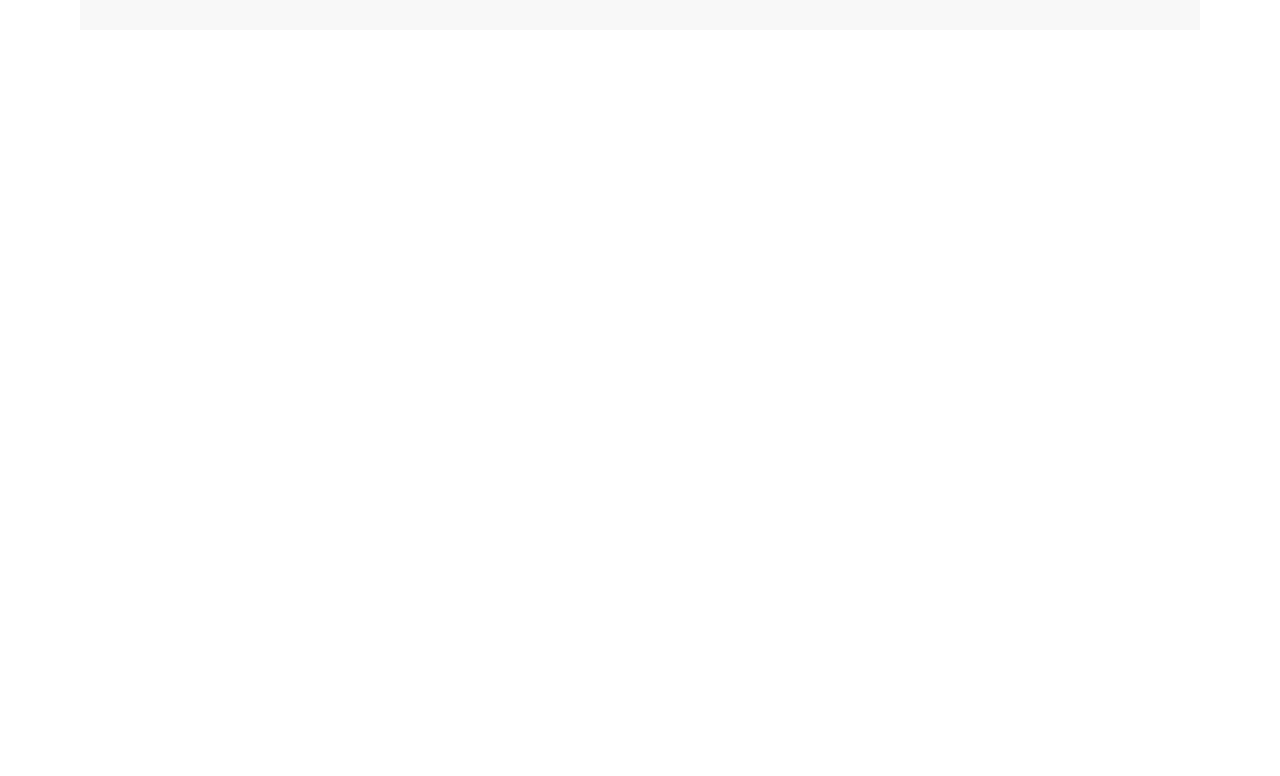
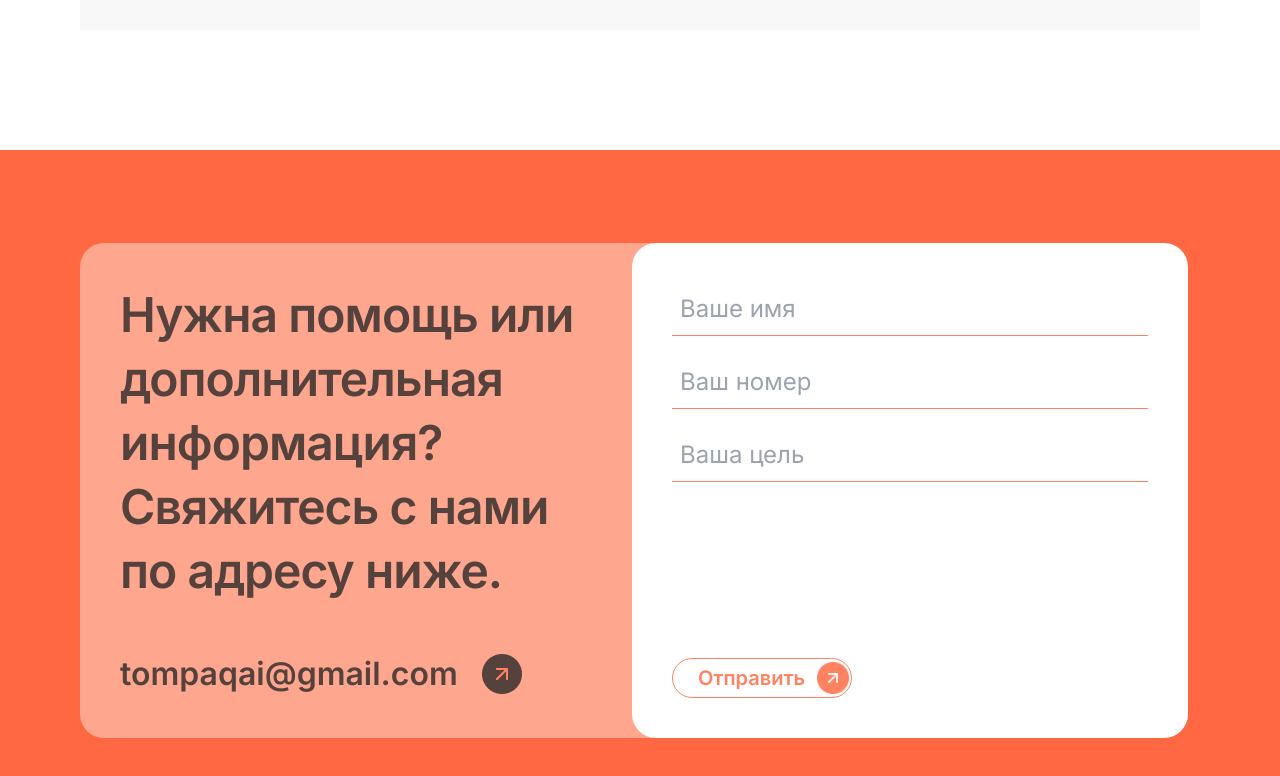
Before and after one commit to 1zzat1lla-Fayzullayev/tompaqai, a React (Vite) app: page / in a window 1280 px wide. Shown: the part 4949-5725 px from the top of the page. Before the commit the page ends 4979 px from the top, so only its background shows below. Built offline with nearby package versions, Linux system fonts and the light colour scheme.

Commit message:
add form

```diff
--- a/src/App.tsx
+++ b/src/App.tsx
@@ -8,6 +8,7 @@ import MainStep from './components/MainStep'
 import Navbar from './components/Navbar'
 import Images from './Images'
 import Faq from './components/Faq'
+import Form from './components/Form'
 
 function App() {
 	const [loading, setLoading] = useState<boolean>(true)
@@ -50,6 +51,7 @@ function App() {
 			<InformationProject />
 			<Charity />
 			<Faq />
+			<Form />
 		</>
 	)
 }
--- a/src/Images.ts
+++ b/src/Images.ts
@@ -18,6 +18,8 @@ import dog from './assets/dog1.png'
 import features_paw from './assets/features_paw.png'
 import loading from './assets/loading.gif'
 import icon_faqplus from './assets/icon_faqplus.png'
+import form_arrow from './assets/form_arrow.png'
+import form_arrow2 from './assets/form_arrow2.png'
 
 export default {
 	bottom_arrow,
@@ -40,4 +42,6 @@ export default {
 	features_paw,
 	loading,
 	icon_faqplus,
+	form_arrow,
+	form_arrow2,
 }
--- /dev/null
+++ b/src/components/Form.tsx
@@ -0,0 +1,54 @@
+import Images from '../Images'
+import Wrapper from '../layout/Wrapper'
+
+function Form() {
+	return (
+		<div className='bg-[#FF6842] font-Inter h-full w-full mt-[120px] relative'>
+			<Wrapper>
+				<div className='flex flex-col xl:flex-row items-center pt-[93px] pb-[94px] mx-[20px] xl:mx-0'>
+					<div className='bg-[#FFA68E] xl:rounded-tl-[24px] xl:rounded-bl-[24px] xl:rounded-none rounded-[24px] xl:w-[572px] flex flex-col gap-[47px] p-[20px] lg:p-[40px] w-full '>
+						<h1 className='text-[#56423D] text-[24px] lg:text-[48px] tracking-[-0.96px] leading-[32px] lg:leading-[64px] font-semibold'>
+							Нужна помощь или дополнительная информация? Свяжитесь с нами по
+							адресу ниже.
+						</h1>
+						<div className='flex items-center gap-[12px] lg:gap-[24px] cursor-pointer'>
+							<p className='text-[#56423D] text-[16px] lg:text-[32px] font-semibold'>
+								tompaqai@gmail.com
+							</p>
+							<img src={Images.form_arrow} alt='form arrow' />
+						</div>
+					</div>
+					<div className='bg-[#fff] rounded-[24px] xl:w-[556px] mt-[20px] lg:mt-[20px] xl:mt-0 xl:ml-[-20px] flex justify-center items-center w-full '>
+						<form className='flex flex-col p-[20px] lg:p-[40px] gap-[40px] lg:gap-[136px]'>
+							<div>
+								<input
+									type='text'
+									placeholder='Ваше имя'
+									className='border-b border-[#FF8263] w-full mb-[20px] text-[#56423D] text-[16px] lg:text-[24px] p-2 outline-none'
+								/>
+								<input
+									type='number'
+									placeholder='Ваш номер'
+									className='border-b border-[#FF8263] w-full mb-[20px] text-[#56423D] text-[16px] lg:text-[24px] p-2 outline-none'
+								/>
+								<input
+									type='text'
+									placeholder='Ваша цель'
+									className='border-b border-[#FF8263] w-full mb-[20px] text-[#56423D] text-[16px] lg:text-[24px] p-2 outline-none'
+								/>
+							</div>
+							<button className='flex items-center justify-between border rounded-[20px] border-[#FF8263] gap-[12px] pl-[25px] px-1 mt-[20px] w-full sm:w-[180px] h-[40px] py-[4px]'>
+								<p className='font-semibold text-[#FF8263] text-[16px] lg:text-[20px]'>
+									Отправить
+								</p>
+								<img src={Images.form_arrow2} alt='404' className='w-[32px]' />
+							</button>
+						</form>
+					</div>
+				</div>
+			</Wrapper>
+		</div>
+	)
+}
+
+export default Form
--- a/src/index.css
+++ b/src/index.css
@@ -7,3 +7,9 @@ body {
 	width: 100%;
 	overflow-x: hidden;
 }
+
+input::-webkit-outer-spin-button,
+input::-webkit-inner-spin-button {
+	-webkit-appearance: none;
+	margin: 0;
+}
--- /dev/null
+++ b/src/interfaces/IFaq.ts
@@ -0,0 +1,6 @@
+interface FaqItem {
+	question: string
+	answer: string
+}
+
+export default FaqItem
```
Also changed, not shown: src/components/Faq.tsx (+7 -7 lines), src/assets/form_arrow.png (added), src/assets/form_arrow2.png (added).
